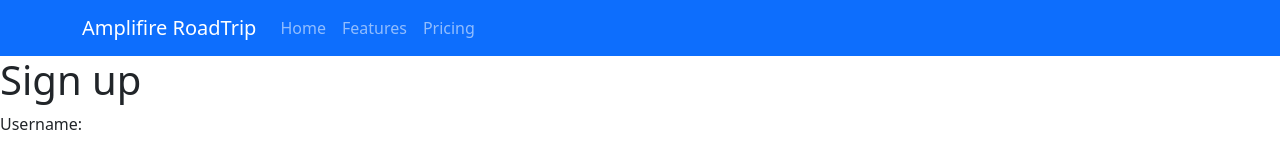
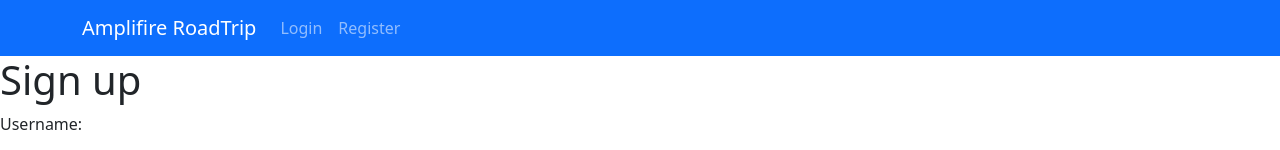
Before and after one commit to Justin-Sherfey/amplifier_roadtrip_webapp, a React (Create React App) app: page / in a window 1280 px wide. Shown: the top 150 px of the page. Built offline with nearby package versions, Linux system fonts and the light colour scheme.

Commit message:
Changed nav Text

```diff
--- a/src/App.js
+++ b/src/App.js
@@ -1,5 +1,5 @@
 import logo from "./logo.svg";
-import React from "react";
+import React, { useState } from "react";
 import "./App.css";
 import { Navbar, Container, Nav, Button } from "react-bootstrap";
 import "bootstrap/dist/css/bootstrap.min.css";
@@ -20,9 +20,8 @@ class NavigationBar extends React.Component {
           <Container>
             <Navbar.Brand href="#home">Amplifire RoadTrip</Navbar.Brand>
             <Nav className="me-auto">
-              <Nav.Link href="#home">Home</Nav.Link>
-              <Nav.Link href="#features">Features</Nav.Link>
-              <Nav.Link href="#pricing">Pricing</Nav.Link>
+              <Nav.Link href="#loginForm">Login</Nav.Link>
+              <Nav.Link href="#registerForm">Register</Nav.Link>
             </Nav>
           </Container>
         </Navbar>
```
